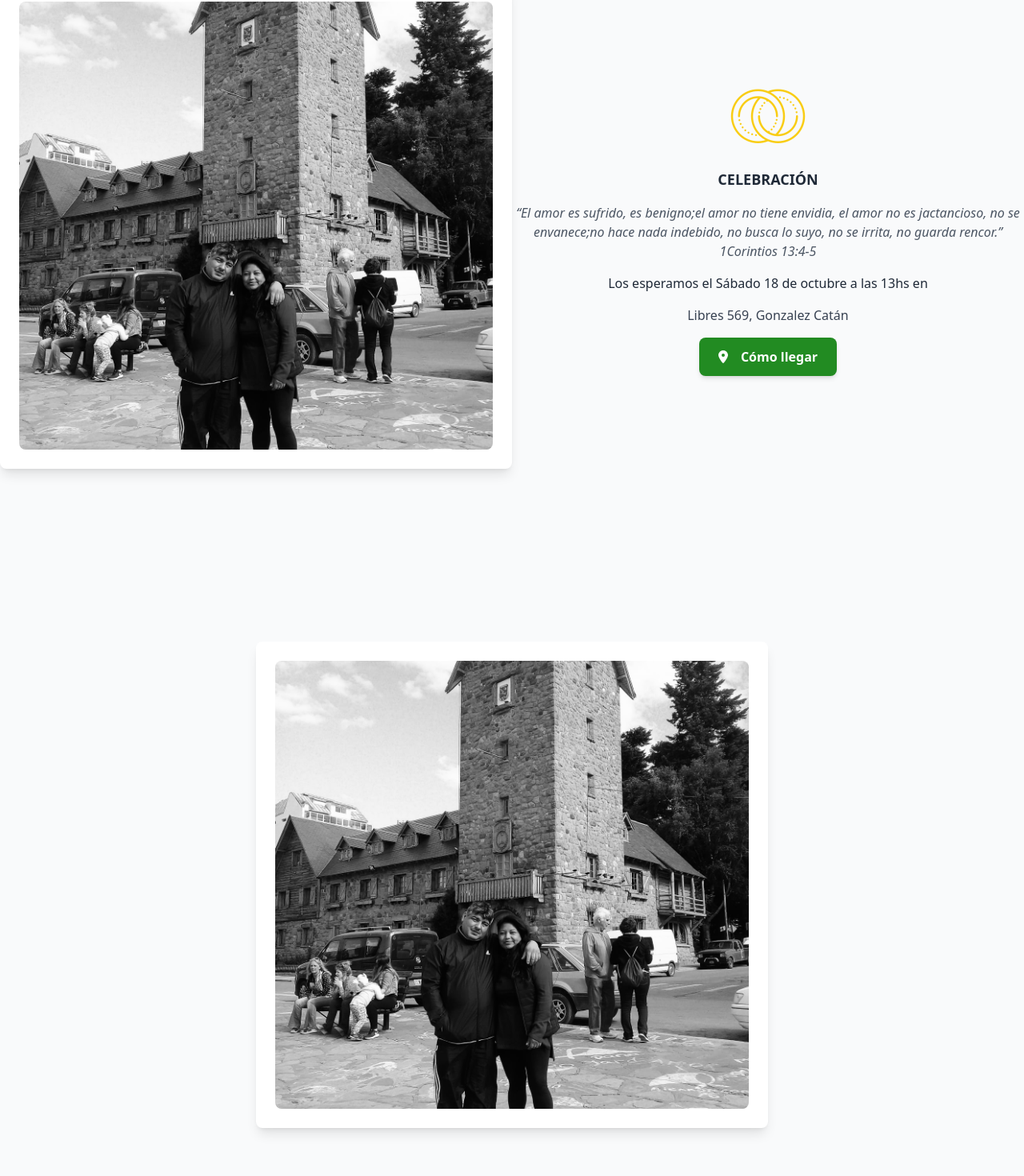
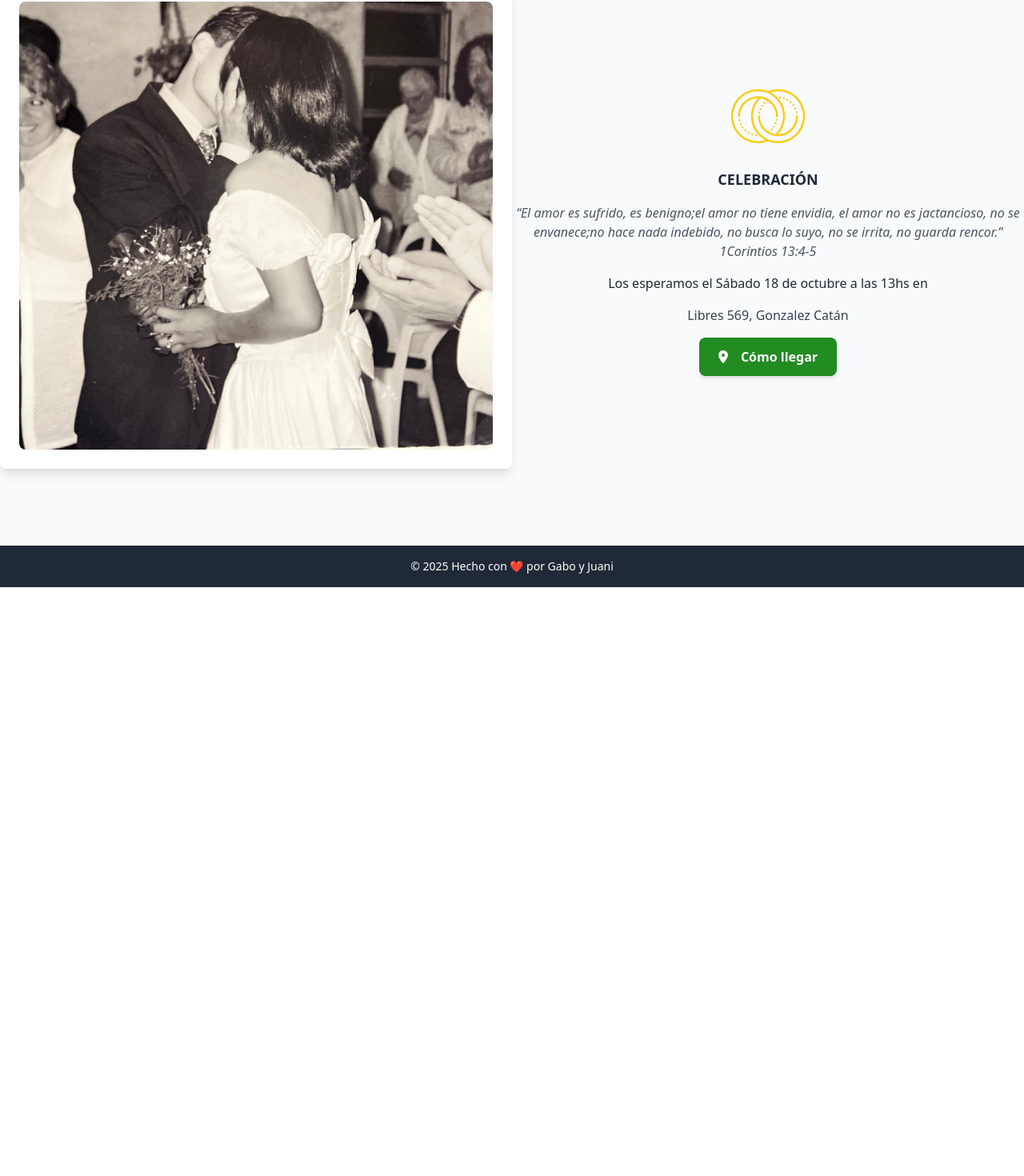
Before and after one commit to juanamolinalucia2001/Cristian-Romi, a React (Vite) app: page / in a window 1280 px wide. Shown: the part 918-2388 px from the top of the page at 80% size. After the commit the page ends 1652 px from the top, so only its background shows below. Built offline with nearby package versions, Linux system fonts and the light colour scheme.

Commit message:
Delete carrusel duplicated

```diff
--- a/index.html
+++ b/index.html
@@ -19,10 +19,10 @@
     <meta property="og:type" content="website" />
     <meta
       property="og:image"
-      content="https://gaboyjuana.netlify.app/img/nosCasamos.png"
+      content="https://cristianyromina.netlify.app/img/nosCasamos.png"
     />
 
-    <meta name="url" content="https://gaboyjuana.netlify.app/" />
+    <meta name="url" content="https://cristianyromina.netlify.app/" />
 
   </head>
   <body>
--- a/src/components/MainContent.jsx
+++ b/src/components/MainContent.jsx
@@ -18,14 +18,17 @@ const MainContent = () => {
 
   const images = [
     { src: assets.carrusel1 },
-    { src: assets.carrusel7 },
     { src: assets.carrusel2 },
     { src: assets.carrusel3 },
-    { src: assets.carrusel8 },
     { src: assets.carrusel4 },
-    { src: assets.carrusel9 },
     { src: assets.carrusel5 },
     { src: assets.carrusel6 },
+    { src: assets.carrusel7},
+    { src: assets.carrusel8 },
+    { src: assets.carrusel9},
+    { src: assets.carrusel10},
+    { src: assets.carrusel11},
+    { src: assets.carrusel12 },
   ];
 
   const handleNext = () => {
@@ -153,22 +156,6 @@ const MainContent = () => {
         </div>
 
       </section>
-       <section
-        id="regalo"
-        className="min-h-screen flex flex-col lg:flex-row items-center justify-center text-center lg:flex-row-reverse bg-gray-50"
-      >
-        {/* Carrusel de fotos estilo Polaroid */}
-        <div className="w-full lg:w-1/2 flex flex-col items-center mb-8 lg:mb-0 my-12 order-2 lg:order-none">
-          <div className="relative bg-white shadow-lg p-6 rounded-lg flex items-center justify-center text-center">
-            <img
-              src={images[currentIndex].src}
-              alt={`Foto ${currentIndex + 1}`}
-              style={{ height: "35rem", width: "50rem" }}
-              className="w-full h-60 object-cover rounded-lg"
-            />
-          </div>
-        </div>
-        </section>
       {/* Footer */}
       <footer className="bg-gray-800 text-white text-center py-4">
         <p className="text-sm">
```
